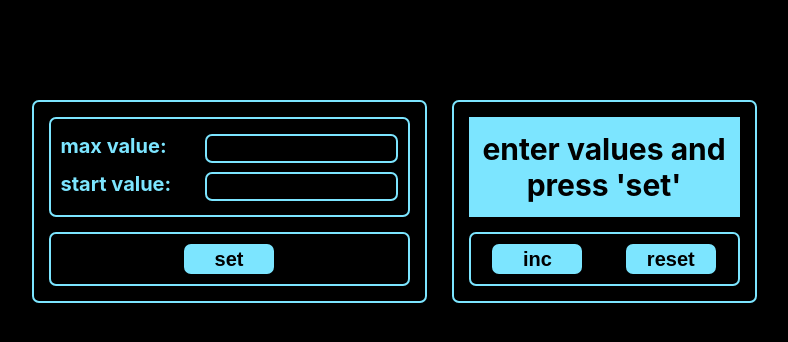
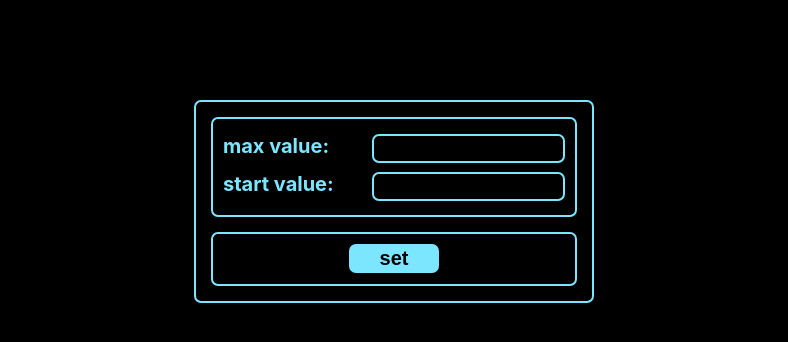
Before and after one commit to FeraVerto/counter, a React (Create React App) app: page /tuner in a window 1280 px wide. Shown: the top 342 px of the page, without its empty margins (246-1034 px from the left). Built offline with nearby package versions, Linux system fonts and the light colour scheme.

Commit message:
refactoring

```diff
--- a/src/App.module.css
+++ b/src/App.module.css
@@ -4,38 +4,8 @@ body {
 
 .App {
     margin: 100px auto;
-    width: 725px;
+    width: 400px;
     display: flex;
-}
-
-.count_block,
-.counter,
-.button_block,
-.tuner_block,
-.tuner,
-button {
-    border-radius: 7px;
-}
-
-button,
-.button_block,
-.count_block {
-    border: 2px solid #7ce5ff;
-}
-
-.count_block {
-    padding: 15px;
-
-    width: 300px;
-
-    background-color: transparent;
-}
-
-.button_block {
-    height: 50px;
-
-    display: flex;
-    justify-content: space-around;
 }
 
 button {
@@ -43,38 +13,13 @@ button {
 
     width: 90px;
 
+    border-radius: 7px;
+    border: 2px solid #7ce5ff;
+
     background-color: #7ce5ff;
     font-size: 20px;
     font-weight: bold;
 }
-
-
-.tuner_block {
-    margin-right: 25px;
-    padding: 15px;
-
-    width: 400px;
-
-    border: 2px solid #7ce5ff;
-}
-
-.tuner {
-    padding: 10px;
-    margin-bottom: 15px;
-
-    height: 76px;
-
-    display: flex;
-    flex-direction: column;
-    justify-content: space-around;
-
-    border: 2px solid #7ce5ff;
-
-    color: #7ce5ff;
-    font-weight: bold;
-    font-size: 20px;
-}
-
 
 .input {
     padding: 5px 0 5px 10px;
--- a/src/App.tsx
+++ b/src/App.tsx
@@ -1,9 +1,8 @@
 import React, {useState} from 'react';
 import s from './App.module.css';
-import {Counter} from "./Counter/Counter";
-import Button from "./Button/Button";
-import {TunerOfCounter} from "./TunerBlock/TunerOfCounter/TunerOfCounter";
 import {TunerBlock} from "./TunerBlock/TunerBlock";
+import {Route} from "react-router-dom";
+import {CounterBlock} from "./CounterBlock/CounterBlock";
 
 function App() {
     //стейт для максимального и стартового числа
@@ -84,10 +83,8 @@ function App() {
     }
 
     return (
-
         <div className={s.App}>
-
-            <TunerBlock setMaxNumber={setMaxNumber}
+            <Route exact path="/tuner" render={() => <TunerBlock setMaxNumber={setMaxNumber}
                                                              compareMax={compareMax}
                                                              classMax={classMax}
                                                              setStartNumber={setStartNumber}
@@ -95,16 +92,14 @@ function App() {
                                                              classStart={classStart}
                                                              set={set}
                                                              disabled={disabled}
-            />
-
-            <div className={s.count_block}>
-                <Counter count={count} maxNumber={maxNumber} startNumber={startNumber}/>
-                <div className={s.button_block}>
-                    <Button onClick={increment} title={"inc"} disabled={count === maxNumber}/>
-                    <Button onClick={reset} title={"reset"} disabled={count === startNumber}/>
-                </div>
-            </div>
-
+            />}/>
+            <Route exact path="/counter" render={() => <CounterBlock count={count}
+                                                                     maxNumber={maxNumber}
+                                                                     startNumber={startNumber}
+                                                                     increment={increment}
+                                                                     reset={reset}
+                                                                     set={set}
+            />}/>
         </div>
     );
 }
--- a/src/Counter/Counter.tsx
+++ b/src/CounterBlock/Counter/Counter.tsx
@@ -1,5 +1,5 @@
 import React from 'react'
-import s from './Count.module.css'
+import s from './Counter.module.css'
 
 export type CounterPropsType = {
     count: number | string,
--- /dev/null
+++ b/src/CounterBlock/CounterBlock.module.css
@@ -0,0 +1,19 @@
+.count_block {
+    padding: 15px;
+
+    width: 100%;
+
+    background-color: transparent;
+    border: 2px solid #7ce5ff;
+    border-radius: 7px;
+}
+
+.button_block {
+    height: 50px;
+
+    display: flex;
+    justify-content: space-around;
+
+    border: 2px solid #7ce5ff;
+    border-radius: 7px;
+}
--- /dev/null
+++ b/src/CounterBlock/CounterBlock.tsx
@@ -0,0 +1,28 @@
+import React from 'react';
+/*import s from "../App.module.css";*/
+import s from "./CounterBlock.module.css"
+import {Counter} from "./Counter/Counter";
+import Button from "../Button/Button";
+import {NavLink} from "react-router-dom";
+
+export type CounterBlockType = {
+    count: number | string
+    maxNumber: number | string
+    startNumber: number | string
+    increment: () => void
+    reset: () => void
+    set: () => void
+}
+
+export function CounterBlock({count, maxNumber, startNumber, increment, reset, set}: CounterBlockType) {
+    return (
+        <div className={s.count_block}>
+            <Counter count={count} maxNumber={maxNumber} startNumber={startNumber}/>
+            <div className={s.button_block}>
+                <Button onClick={increment} title={"inc"} disabled={count === maxNumber}/>
+                <Button onClick={reset} title={"reset"} disabled={count === startNumber}/>
+                <NavLink to="/tuner"><Button onClick={set} title={"set"} disabled={false}/></NavLink>
+            </div>
+        </div>
+    )
+}
--- /dev/null
+++ b/src/TunerBlock/TunerBlock.module.css
@@ -0,0 +1,36 @@
+.tuner_block {
+    padding: 15px;
+
+    width: 100%;
+
+    border: 2px solid #7ce5ff;
+    border-radius: 7px;
+}
+
+.tuner {
+    padding: 10px;
+    margin-bottom: 15px;
+
+    height: 76px;
+
+    display: flex;
+    flex-direction: column;
+    justify-content: space-around;
+
+    border: 2px solid #7ce5ff;
+    border-radius: 7px;
+
+    color: #7ce5ff;
+    font-weight: bold;
+    font-size: 20px;
+}
+
+.button_block {
+    height: 50px;
+
+    display: flex;
+    justify-content: space-around;
+
+    border: 2px solid #7ce5ff;
+    border-radius: 7px;
+}
--- a/src/TunerBlock/TunerBlock.tsx
+++ b/src/TunerBlock/TunerBlock.tsx
@@ -1,7 +1,8 @@
 import React from 'react';
-import s from "../App.module.css";
+import s from "../TunerBlock/TunerBlock.module.css";
 import {TunerOfCounter} from "./TunerOfCounter/TunerOfCounter";
 import Button from "../Button/Button";
+import {NavLink} from "react-router-dom";
 
 export type TunerBlockType = {
     setMaxNumber: (maxNumber: number | string) => void
@@ -16,7 +17,8 @@ export type TunerBlockType = {
 
 
 export function TunerBlock({setMaxNumber, compareMax, classMax, setStartNumber, compareStart, classStart, set, disabled}: TunerBlockType) {
-    return <div className={s.tuner_block}>
+    return (
+        <div className={s.tuner_block}>
             <div className={s.tuner}>
 
                 <TunerOfCounter
@@ -35,9 +37,10 @@ export function TunerBlock({setMaxNumber, compareMax, classMax, setStartNumber,
 
             </div>
             <div className={s.button_block}>
-            <Button onClick={set} title={"set"}
+                <NavLink to="/counter"><Button onClick={set} title={"set"}
                                                disabled={disabled}
-            />
+                /></NavLink>
             </div>
         </div>
+    )
 }
--- a/src/index.tsx
+++ b/src/index.tsx
@@ -3,12 +3,15 @@ import ReactDOM from 'react-dom';
 import './index.css';
 import App from './App';
 import reportWebVitals from './reportWebVitals';
+import {BrowserRouter} from "react-router-dom";
 
 ReactDOM.render(
-  <React.StrictMode>
-    <App />
-  </React.StrictMode>,
-  document.getElementById('root')
+    <React.StrictMode>
+        <BrowserRouter>
+            <App/>
+        </BrowserRouter>
+    </React.StrictMode>,
+    document.getElementById('root')
 );
 
 // If you want to start measuring performance in your app, pass a function
```
Also changed, not shown: src/CounterBlock/Counter/Counter.module.css (renamed from src/Counter/Count.module.css), 1 other file (tests, documents, lock files or other folders). Lines whose indentation alone changed are shown as unchanged.
